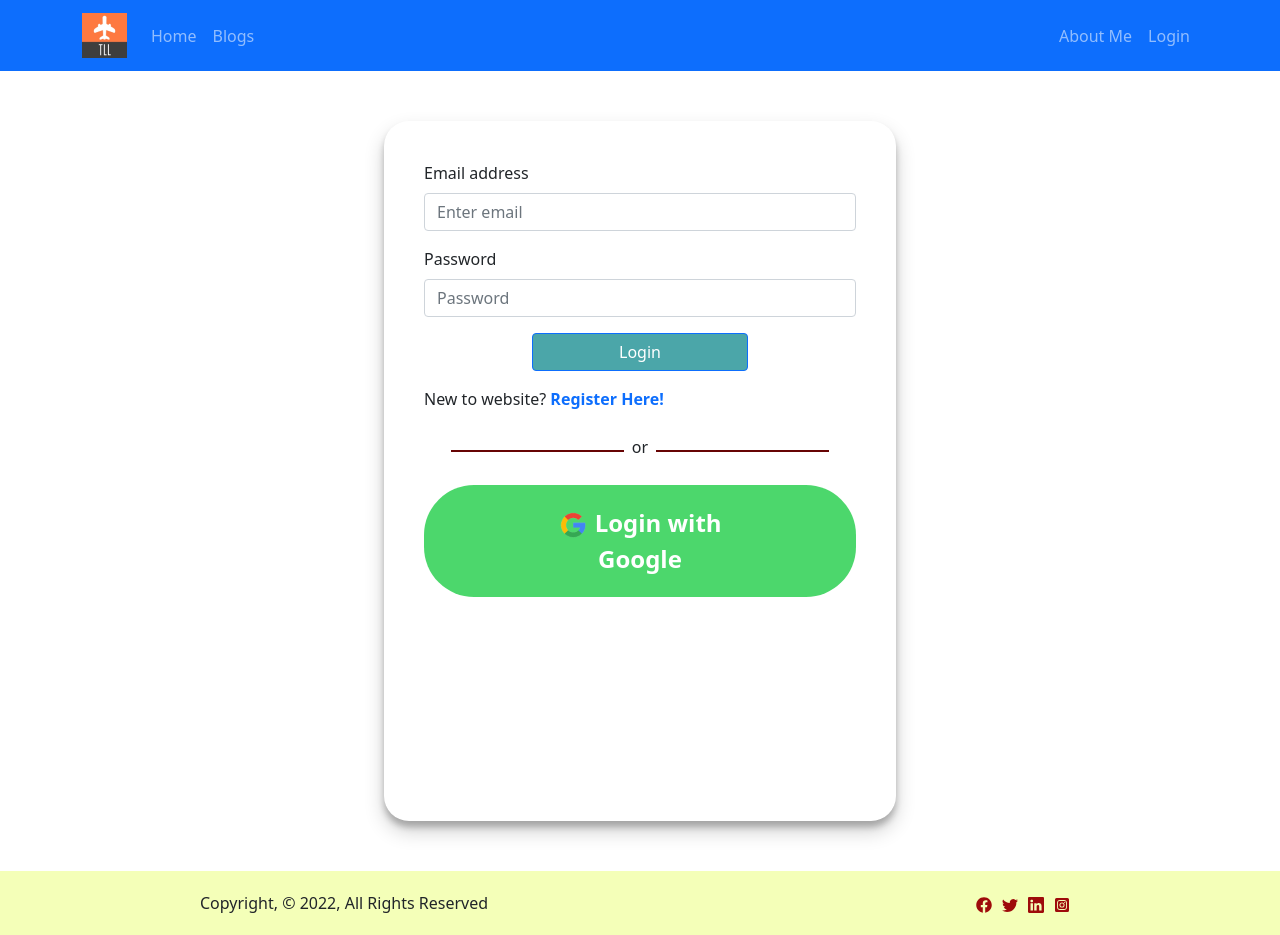
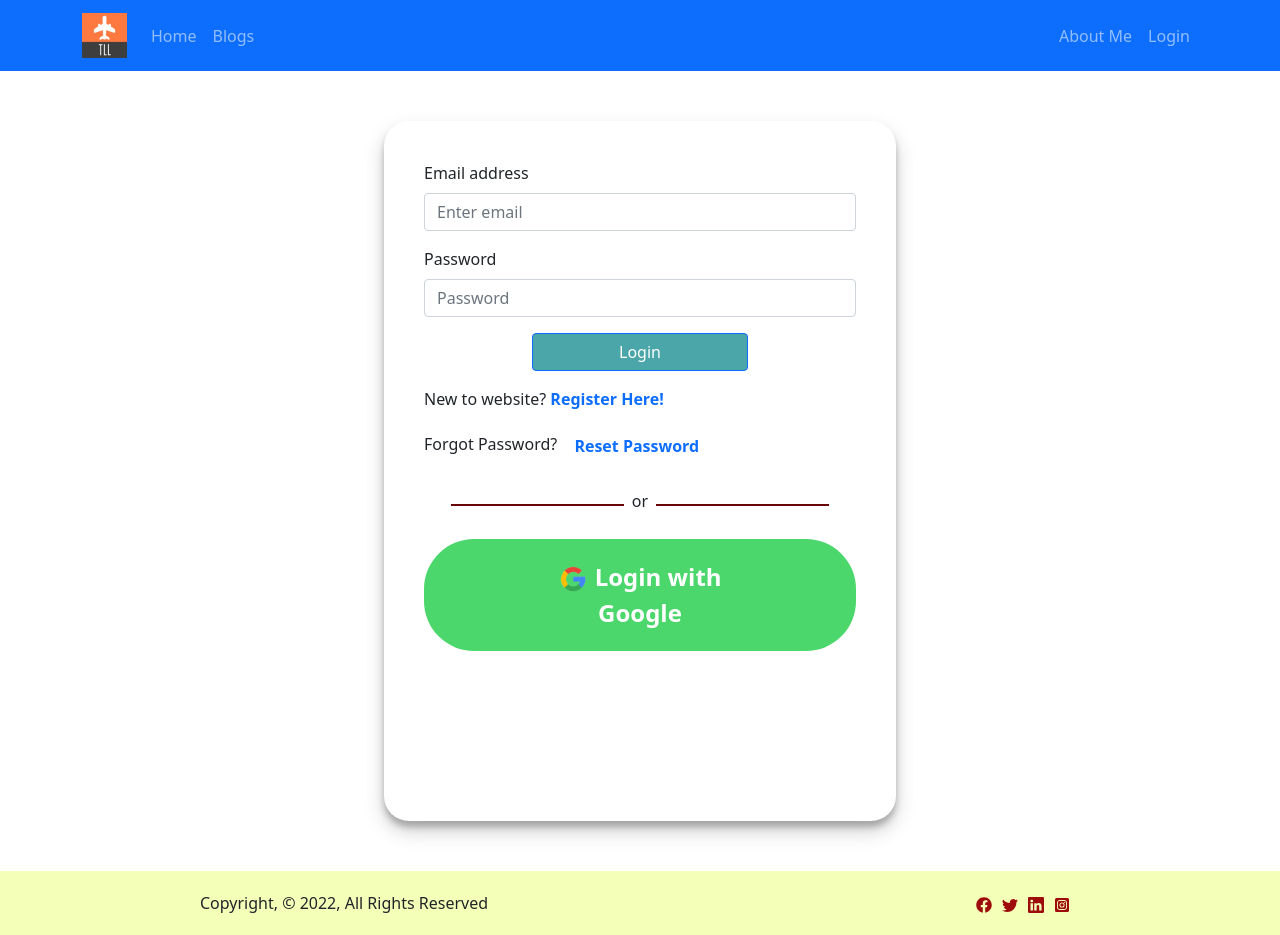
Before and after one commit to souravpodder/client-main-independent-website, a React (Create React App) app: page /login in a window 1280 px wide. Built offline with nearby package versions, Linux system fonts and the light colour scheme; no server answers; the HTML template or start-up script is replaced by a standard one.

Commit message:
deployed to firebase

```diff
--- a/src/Pages/Login/Login.js
+++ b/src/Pages/Login/Login.js
@@ -1,7 +1,10 @@
-import React from 'react';
+import React, { useState } from 'react';
 import { Form, Button } from 'react-bootstrap';
-import { Link, Navigate, useLocation, useNavigate } from 'react-router-dom';
+import { Link, useLocation, useNavigate } from 'react-router-dom';
 import './Login.css';
+import { useSendPasswordResetEmail } from 'react-firebase-hooks/auth';
+import { ToastContainer, toast } from 'react-toastify';
+import 'react-toastify/dist/ReactToastify.css';
 
 
 import { useSignInWithEmailAndPassword } from 'react-firebase-hooks/auth';
@@ -12,12 +15,18 @@ const Login = () => {
 
   const navigate = useNavigate();
   const location = useLocation();
+
+  const [email, setEmail] = useState('');
+  const [password, setPassword] = useState('');
+
   const [
     signInWithEmailAndPassword,
     user,
     loading,
     error,
   ] = useSignInWithEmailAndPassword(auth);
+
+  const [sendPasswordResetEmail, sending] = useSendPasswordResetEmail(auth);
 
   let from = location.state?.from?.pathname || "/";
 
@@ -31,26 +40,45 @@ const Login = () => {
     navigate(from, { replace: true });
   }
 
+  // get and set the email
+  const handleEmailBlur = (event) => {
+    setEmail(event.target.value);
+  }
+
+  const handlePasswordBlur = (event) => {
+    setPassword(event.target.value);
+  }
+
 
 
   const handleLogin = event => {
     event.preventDefault();
-    const email = event.target.email.value;
-    const password = event.target.password.value;
+    signInWithEmailAndPassword(email, password);
+  }
 
-    signInWithEmailAndPassword(email, password);
+  const handleResetPassword = async () => {
+
+    if (email) {
+      await sendPasswordResetEmail(email);
+      toast('Email sent Successfully!');
+    }
+    else {
+      toast('Please enter your email address.');
+    }
+
+
   }
   return (
     <div className='form-container'>
       <Form onSubmit={handleLogin}>
         <Form.Group className="mb-3" controlId="formBasicEmail">
           <Form.Label>Email address</Form.Label>
-          <Form.Control type="email" name="email" placeholder="Enter email" required />
+          <Form.Control type="email" name="email" placeholder="Enter email" required onBlur={handleEmailBlur} />
         </Form.Group>
 
         <Form.Group className="mb-3" controlId="formBasicPassword">
           <Form.Label>Password</Form.Label>
-          <Form.Control type="password" name="password" placeholder="Password" required />
+          <Form.Control onBlur={handlePasswordBlur} type="password" name="password" placeholder="Password" required />
         </Form.Group>
 
         <Button className='submit-btn mb-3' type="submit">
@@ -62,7 +90,10 @@ const Login = () => {
 
       <p>New to website? <Link to="/signup" className='text-primary fw-bold text-decoration-none'>Register Here!</Link></p>
 
+      <p>Forgot Password? <button onClick={handleResetPassword} className='btn btn-link text-primary fw-bold text-decoration-none'>Reset Password</button></p>
+
       <SocialLogin />
+      <ToastContainer />
     </div>
   );
 };
```
Also changed, not shown: firebase.json (added), 1 other file (tests, documents, lock files or other folders).
